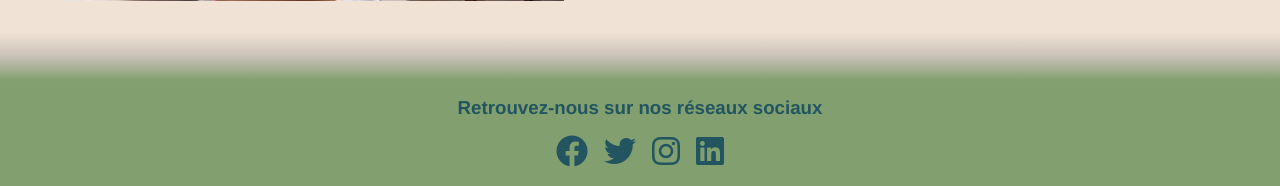
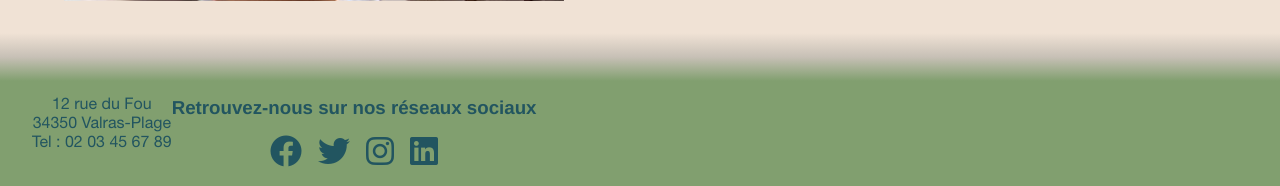
Before and after one commit to lclhugo/mspr-paillote-du-soleil, a Symfony app: template templates/home/index.html.twig in a window 1280 px wide. Shown: the part 2395-2581 px from the top of the page. Run offline with Twig, Linux system fonts and the light colour scheme; the template is opened without the code that fills it, so the values that code supplies are empty; style sheets or scripts are compiled from the project's sources; some libraries are stand-ins or nearby versions.

Commit message:
2/05 matin pour merge

```diff
--- a/assets/css/pages/_home.scss
+++ b/assets/css/pages/_home.scss
@@ -13,7 +13,7 @@ nav {
   font-size: 1.3rem;
 
   .logo {
-        max-width:30px;
+    max-width: 30px;
 
     img {
       width: 100%;
@@ -36,7 +36,6 @@ nav {
 }
 
 .hero-section {
-
   min-height: 100vh;
   position: relative;
 
@@ -56,16 +55,17 @@ nav {
       z-index: 3;
       top: 50%;
       left: 50%;
-            transform: translate(-50%,-50%);
+      transform: translate(-50%, -50%);
       background-color: rgba(0, 0, 0, 0.639);
       letter-spacing: 2px;
 
-            h1, h2 {
+      h1,
+      h2 {
         font-family: variables.$miracle-font;
       }
 
       h2 {
-                margin-top: .4rem;
+        margin-top: 0.4rem;
         font-size: 1rem;
         font-weight: 300;
       }
@@ -97,7 +97,7 @@ nav {
     flex-direction: column;
     justify-content: center;
     max-width: 50%;
-        margin-left: .5rem;
+    margin-left: 0.5rem;
     padding-left: 1rem;
 
     h3 {
@@ -105,7 +105,7 @@ nav {
       font-size: 3rem;
       position: relative;
       left: -10%;
-            text-shadow: 0 0 3px white
+      text-shadow: 0 0 3px white;
     }
   }
   .cta-btn {
@@ -117,8 +117,8 @@ nav {
     background-color: variables.$blue-green;
     color: white;
     width: fit-content;
-        padding:1rem 2rem;
-        transition: background-color 300ms ease-in-out
+    padding: 1rem 2rem;
+    transition: background-color 300ms ease-in-out;
   }
 
   .cta-btn:hover {
@@ -126,11 +126,9 @@ nav {
   }
 }
 
-
-
 .second {
   .left-content {
-        order: 2
+    order: 2;
   }
   .right-content {
     order: 1;
@@ -169,7 +167,6 @@ nav {
 
     .left-content {
       height: initial;
-
 
       img {
         height: initial;
@@ -226,11 +223,17 @@ nav {
 .before-footer {
   width: 100%;
   height: 3rem;
-    background: rgb(240,226,213);
-background: linear-gradient(180deg, rgba(240,226,213,1) 0%, rgba(199,192,182,1) 50%, variables.$light-green 100%);
+  background: rgb(240, 226, 213);
+  background: linear-gradient(
+    180deg,
+    rgba(240, 226, 213, 1) 0%,
+    rgba(199, 192, 182, 1) 50%,
+    variables.$light-green 100%
+  );
 }
 
 footer {
+  display: flex;
   background-color: variables.$light-green;
   color: variables.$blue-green;
   padding: 1rem 2rem;
--- a/templates/partials/footer.html.twig
+++ b/templates/partials/footer.html.twig
@@ -1,4 +1,11 @@
 <footer>
+  <div class="acces">
+    <div class="adress">
+      <p>12 rue du Fou</p>
+      <p>34350 Valras-Plage</p>
+      <p>Tel : 02 03 45 67 89</p>
+    </div>
+  </div>
   <div>
     <h3>Retrouvez-nous sur nos réseaux sociaux</h3>
     <ul>
--- a/templates/partials/navbar.html.twig
+++ b/templates/partials/navbar.html.twig
@@ -8,7 +8,7 @@
       <li><a href="#">Actualités</a></li>
       <li><a href="#">Services</a></li>
     </ul>
-    <a href="#" class="book">
+    <a href="#" class="book" id="desktop-mobile">
       Réservez <i class="fa-regular fa-calendar-check"></i>
     </a>
   </nav>
```
Also changed, not shown: public/js/script.js (added). Lines whose indentation alone changed are shown as unchanged.
